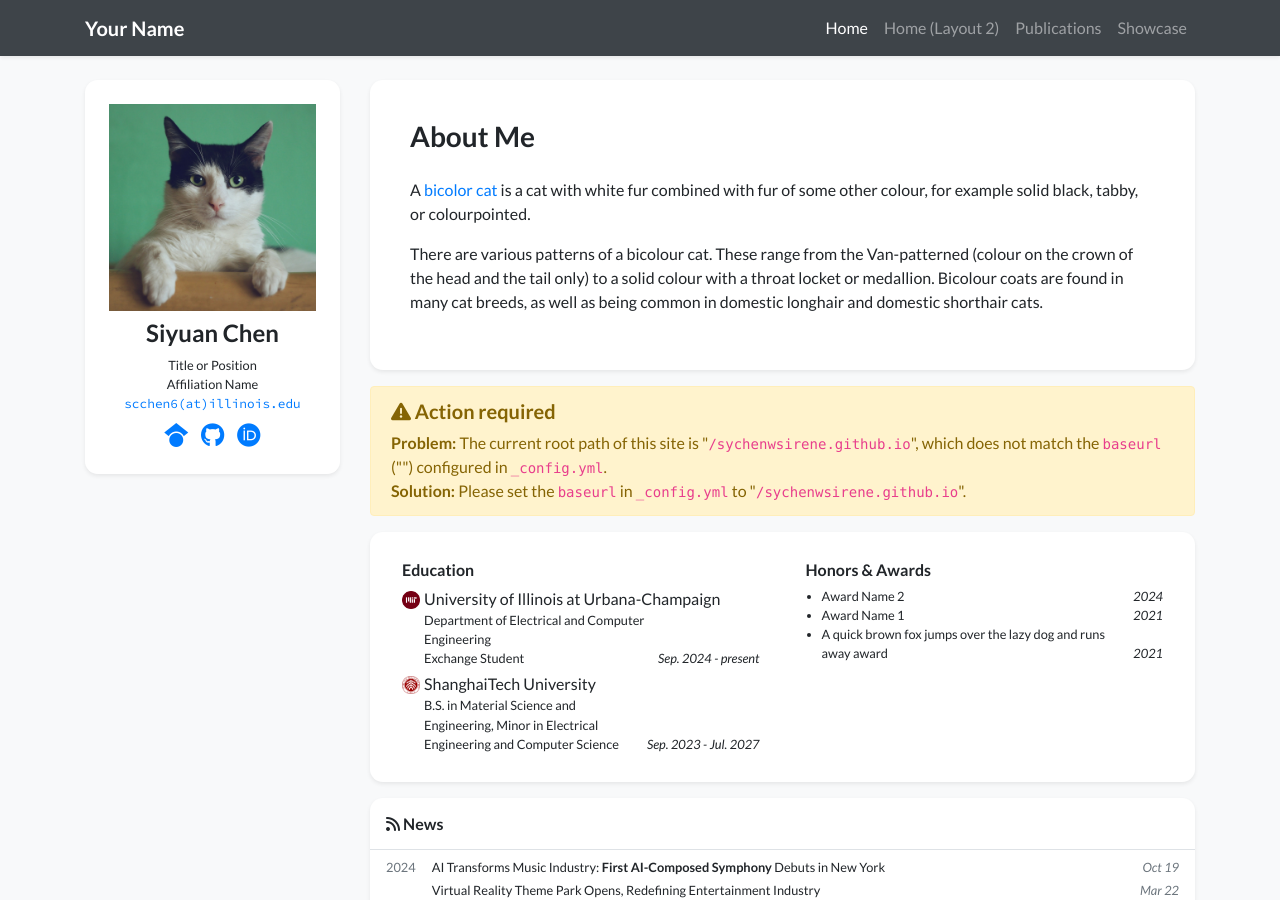
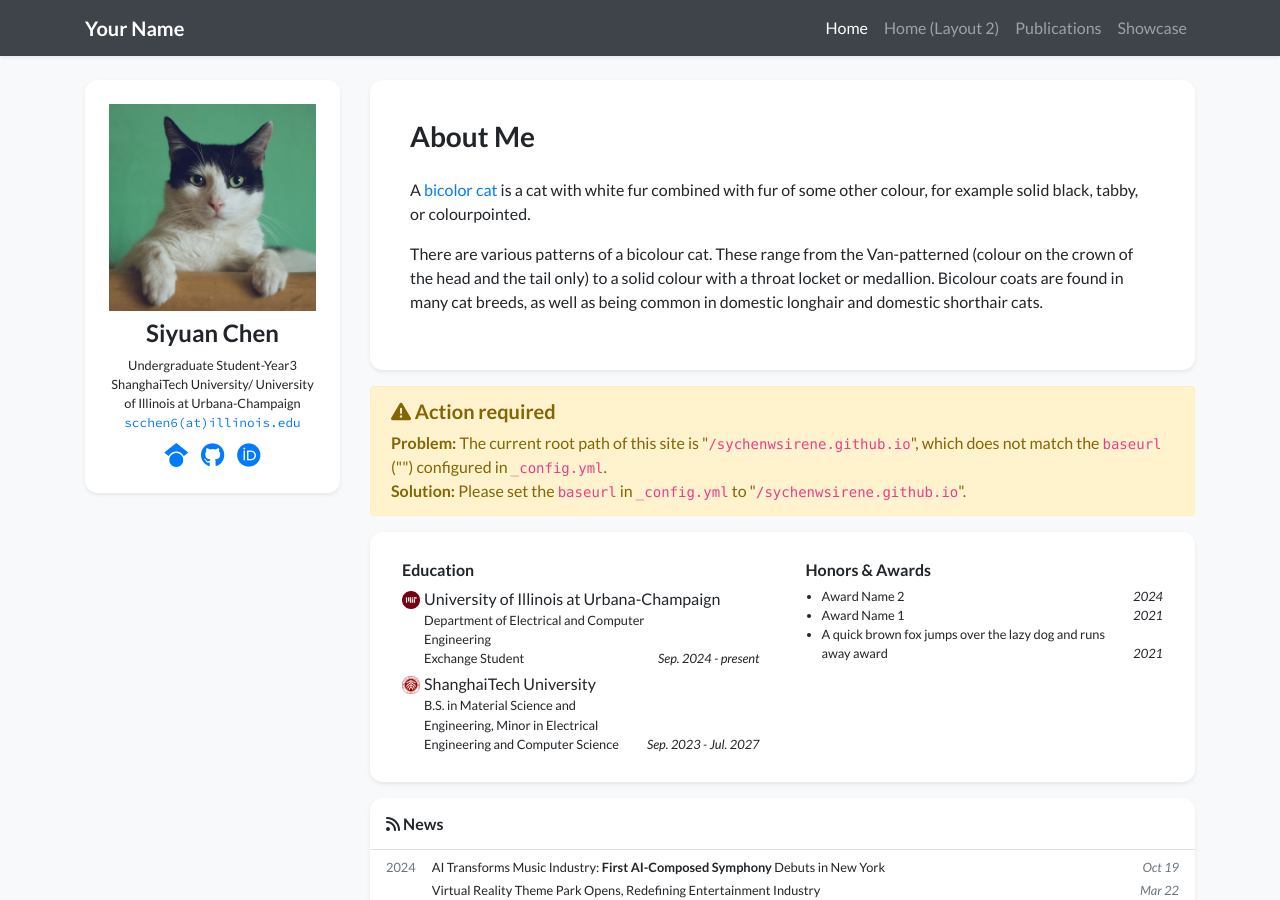
Before and after one commit to SYChenwsirene/sychenwsirene.github.io, a Jekyll site: the page built from index.html, in a window 1280 px wide and 900 px high. Built offline with Jekyll 4.4.1, drawn with Linux system fonts in a browser that asks for light colours; nearby versions of some CDN libraries; a style sheet for code colours, icons or effects is not loaded.

Commit message:
Update profile with current education details

```diff
--- a/_data/profile.yml
+++ b/_data/profile.yml
@@ -3,8 +3,8 @@ secondary_name: ""
 navbar_name: "Your Name"
 
 positions:
-- name: Title or Position
-- name: Affiliation Name
+- name: Undergraduate Student-Year3
+- name: ShanghaiTech University/ University of Illinois at Urbana-Champaign
   logo: /assets/images/badges/MIT_Social_circle.png  # Logo is optional
 
 
```
